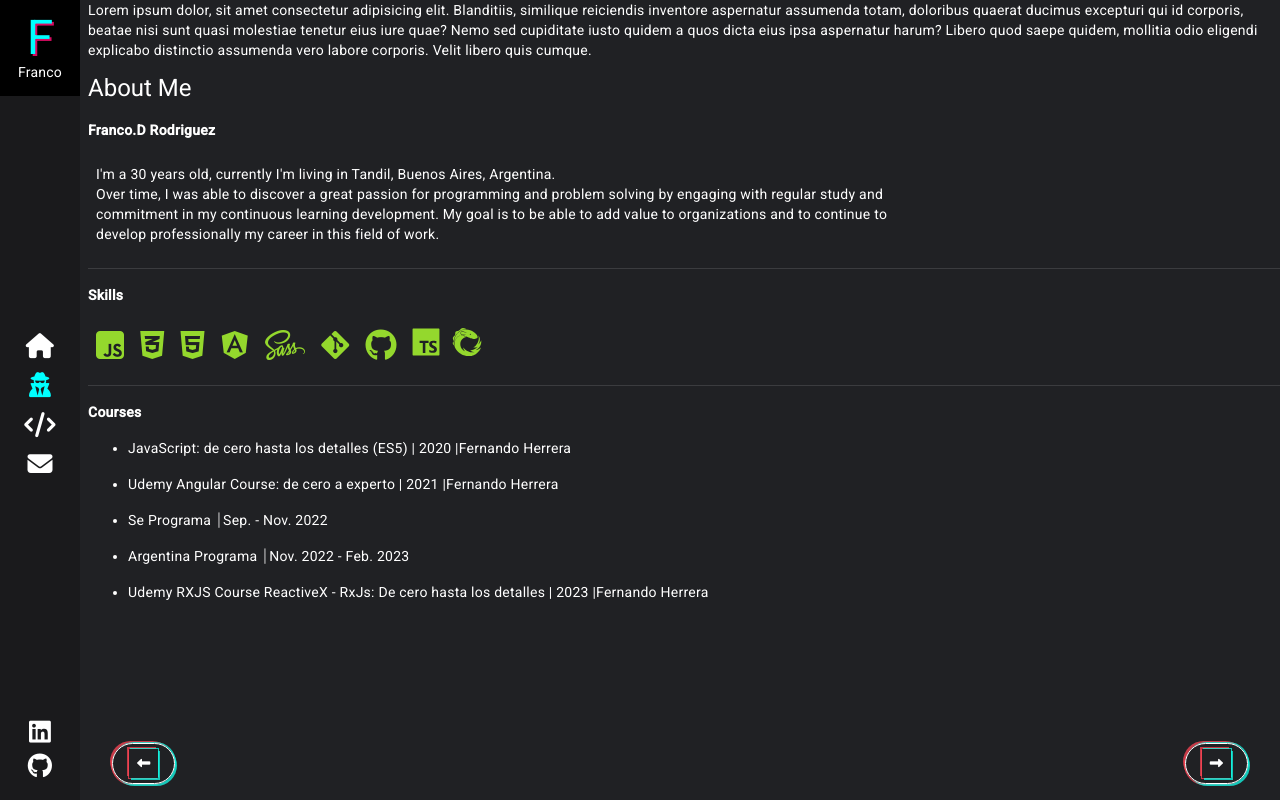
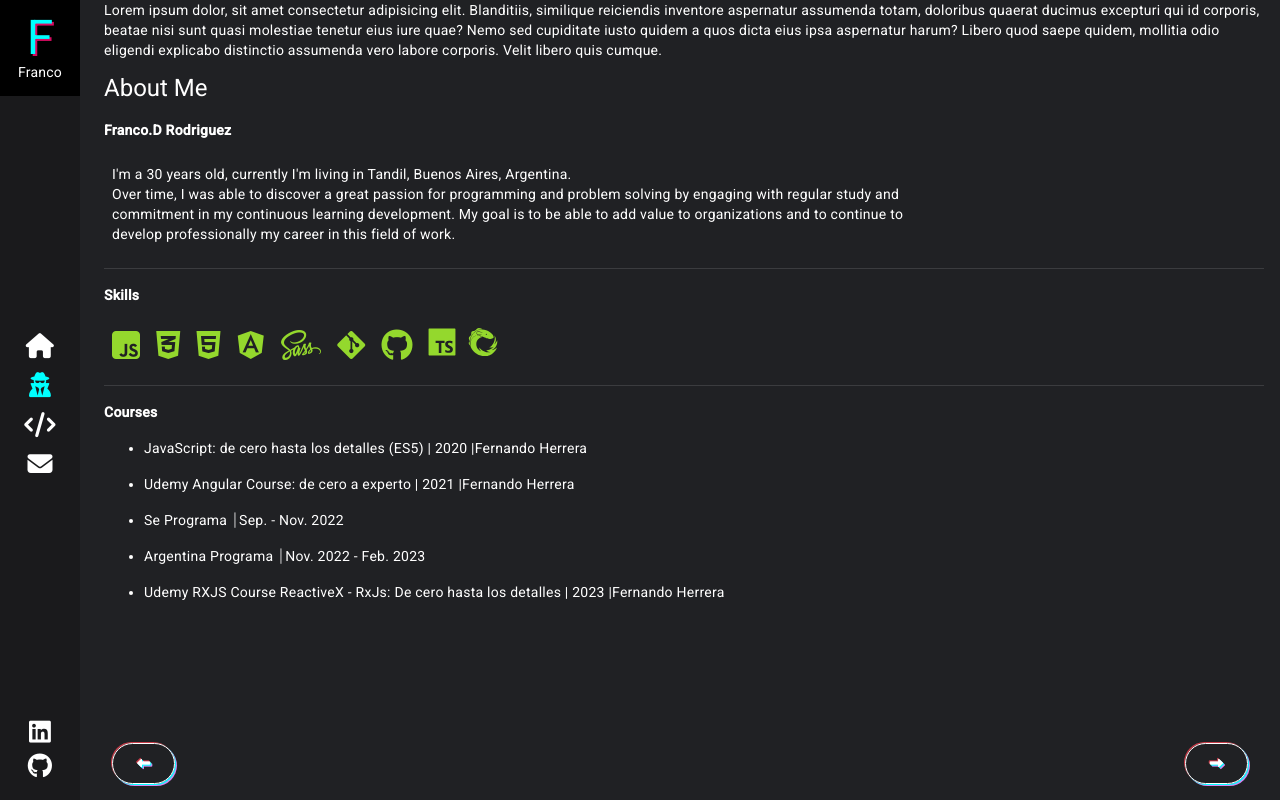
Before and after one commit to prometeodie/myPortfolio, an Angular app: page /portfolio/home in a window 1280 px wide. Both pictures are taken after a click on the element 40 px from the left and 385 px from the top of the page. Built offline with nearby package versions, Linux system fonts and the light colour scheme.

Commit message:
about-me buttons animation done

```diff
--- a/src/app/dashboard/pages/about-me/about-me.component.html
+++ b/src/app/dashboard/pages/about-me/about-me.component.html
@@ -41,11 +41,11 @@
 
    <button class="about-me__btn about-me__btn--left about-me__anaglyph-efect"
         routerLink="/portfolio/home">
-  <i class="about-me__btn__icon fa-sharp fa-solid fa-left-long about-me__anaglyph-efect"></i>
+  <i class="about-me__btn__icon fa-sharp fa-solid fa-left-long"></i>
 </button>
 
 <button class="about-me__btn about-me__btn--right about-me__anaglyph-efect"
         routerLink="/portfolio/projects">
-  <i class="about-me__btn__icon fa-sharp fa-solid fa-right-long about-me__anaglyph-efect"></i>
+  <i class="about-me__btn__icon fa-sharp fa-solid fa-right-long"></i>
 </button>
 </section>
--- a/src/app/dashboard/pages/about-me/about-me.component.scss
+++ b/src/app/dashboard/pages/about-me/about-me.component.scss
@@ -1,4 +1,13 @@
 @import '../../../shared/scss/variables.scss';
+
+@mixin sliceAnimation(){
+  --slice-0: inset(50% 50% 50% 50%);
+  --slice-1: inset(80% -6px 0 0);
+  --slice-2: inset(50% -6px 30% 0);
+  --slice-3: inset(10% -6px 85% 0);
+  --slice-4: inset(40% -6px 43% 0);
+  --slice-5: inset(80% -6px 5% 0);
+}
 
 .about-me-container,
 .about-me__text__skills{
@@ -9,6 +18,7 @@
   overflow: hidden;
 }
 .about-me{
+  padding: 0 1rem;
 
   &__title{
     margin-bottom: 1rem;
@@ -77,18 +87,94 @@
   font-weight: 700;
   cursor: pointer;
   bottom: 1rem;
+  text-shadow: $anaglyph-color;
+  transition: 2s;
 
   &--left{
     left: 1rem;
+    transition: 2s;
+    &:hover{
+      background-color: rgba(0, 0, 0, 0.5);
+      &::after{
+        content: 'Home';
+        text-shadow: $anaglyph-color;
+        @include sliceAnimation();
+      }
+
+      &:hover:after {
+        animation: 1s glitch;
+        animation-timing-function: steps(2, end);
+      }
+    }
   }
 
   &--right{
     right: 1rem;
+    &:hover{
+      background-color: rgba(0, 0, 0, 0.5);
+      &::before{
+        @include sliceAnimation();
+        content: 'Projects';
+        text-shadow: $anaglyph-color;
+      }
+      &:hover:before {
+        animation: 1s glitch;
+        animation-timing-function: steps(2, end);
+      }
+    }
+  }
+
+  @keyframes glitch {
+    0% {
+      clip-path: var(--slice-1);
+      transform: translate(-30px, -20px);
+    }
+    10% {
+      clip-path: var(--slice-3);
+      transform: translate(20px, 20px);
+    }
+    20% {
+      clip-path: var(--slice-1);
+      transform: translate(-20px, 20px);
+    }
+    30% {
+      clip-path: var(--slice-3);
+      transform: translate(0px, 15px);
+    }
+    40% {
+      clip-path: var(--slice-2);
+      transform: translate(-15px, 0px);
+    }
+    50% {
+      clip-path: var(--slice-3);
+      transform: translate(15px, 0px);
+    }
+    60% {
+      clip-path: var(--slice-4);
+      transform: translate(15px, 20px);
+    }
+    70% {
+      clip-path: var(--slice-2);
+      transform: translate(-20px, 20px);
+    }
+    80% {
+      clip-path: var(--slice-5);
+      transform: translate(30px, -20px);
+    }
+    90% {
+      clip-path: var(--slice-1);
+      transform: translate(-0px, 0px);
+    }
+    100% {
+      clip-path: var(--slice-1);
+      transform: translate(0);
+    }
   }
 
   &__icon{
     padding: 0.5rem;
   }
+
 }
 
   .about-me__text__skills__icon{
@@ -100,8 +186,9 @@
   width:2rem;
   margin: 0.3rem;
 }
+
 .about-me__anaglyph-efect{
-  box-shadow: (2px 2px rgba(19, 255, 235, 0.747),1px -1px rgba(19, 255, 235, 0.747), -2px -2px rgba(255, 69, 85, 0.747),-1px 1px rgba(255, 69, 85, 0.747));
+  box-shadow: $anaglyph-color;
 }
 
 
--- a/src/app/dashboard/pages/my-projects/my-projects.component.scss
+++ b/src/app/dashboard/pages/my-projects/my-projects.component.scss
@@ -58,6 +58,7 @@
 
         &::after{
           content: 'About Me';
+          text-shadow: 0 0 5px $facy-letter-color1;
         }
       }
     }
@@ -70,6 +71,7 @@
 
         &::before{
           content: 'Contact';
+          text-shadow: 0 0 5px $facy-letter-color2; ;
         }
       }
     }
--- a/src/app/shared/scss/variables.scss
+++ b/src/app/shared/scss/variables.scss
@@ -5,3 +5,4 @@ $facy-letter-color1: rgb(0, 255, 255);
 $facy-letter-color2: rgb(216, 11, 97);
 $facy-letter-color3: rgb(255, 255, 0);
 $btn-to-projects-color:rgb(61, 209, 231);
+$anaglyph-color: (1px 1px rgb(0, 255, 255),2px 2px rgb(210, 135, 240), -1px -1px rgba(255, 69, 85, 0.747));
```
